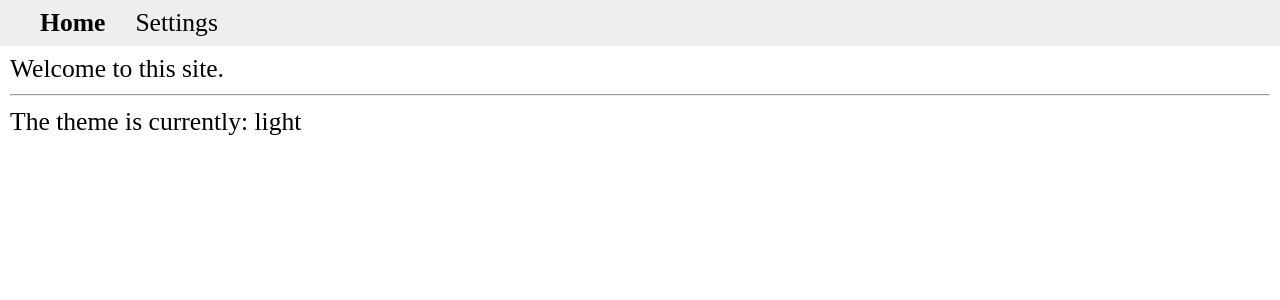
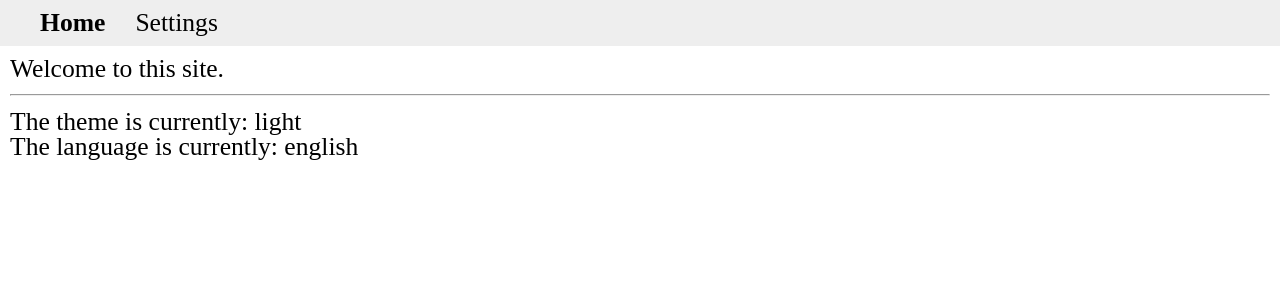
Before and after one commit to elis-11/school-server, a React (Create React App) app: page / in a window 1280 px wide. Shown: the top 300 px of the page. Built offline with nearby package versions, Linux system fonts and the light colour scheme.

Commit message:
const [language, setLanguage] = useState("english");

```diff
--- a/src/App.js
+++ b/src/App.js
@@ -1,4 +1,4 @@
-import {useState} from 'react'
+import { useState } from "react";
 import {
   BrowserRouter as Router,
   Switch,
@@ -6,15 +6,17 @@ import {
   NavLink,
 } from "react-router-dom";
 import "./App.scss";
-import { MainContext } from './mainContext';
+import { MainContext } from "./mainContext";
 import Settings from "./pages/Settings";
 import Home from "./pages/Home";
 
 function App() {
-  const [theme, setTheme] = useState('light')
+  const [theme, setTheme] = useState("light");
+  const [language, setLanguage] = useState("english");
+
   return (
     <div className="App">
-      <MainContext.Provider value={{theme, setTheme}} >
+      <MainContext.Provider value={{ theme, setTheme, language, setLanguage }}>
         <Router>
           <nav>
             <ul>
--- a/src/App.scss
+++ b/src/App.scss
@@ -25,7 +25,7 @@ body {
 			.row{
 				button{
 					margin-left: 10px;
-					font-size: 1rem;
+					font-size: 1.6rem;
 				}
 			}
 		}
--- a/src/pages/Home.js
+++ b/src/pages/Home.js
@@ -3,12 +3,13 @@ import { MainContext } from "../mainContext";
 
 
 const Home =()=>{
-  const { theme } = useContext(MainContext);
+  const { theme, language } = useContext(MainContext);
   return(
       <div className='page pageHome'>
         <p>Welcome to this site.</p>
         <hr />
         <p>The theme is currently: {theme}</p>
+        <p>The language is currently: {language}</p>
       </div>
   )
 }
```
Lines whose indentation alone changed are shown as unchanged.
